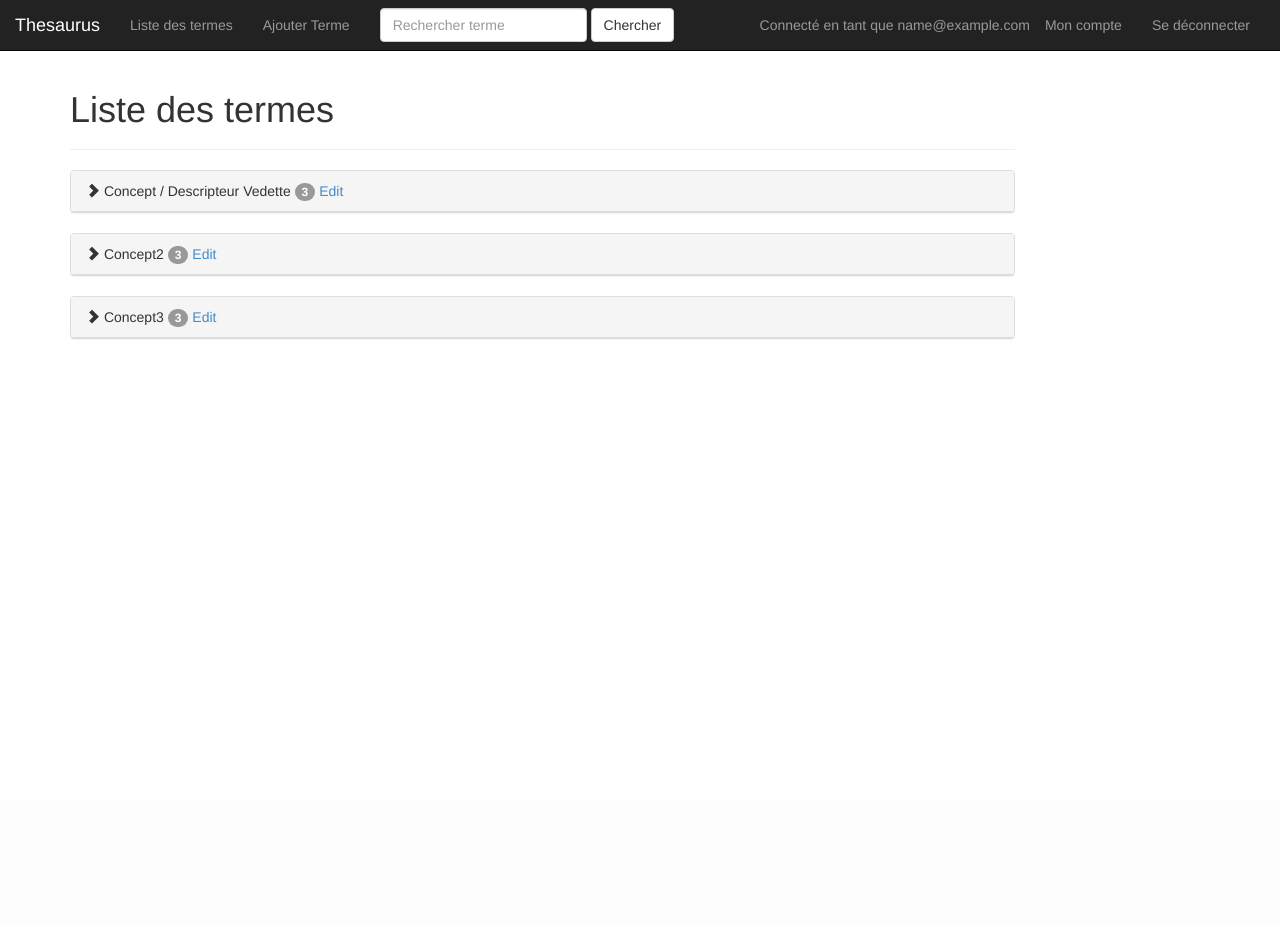
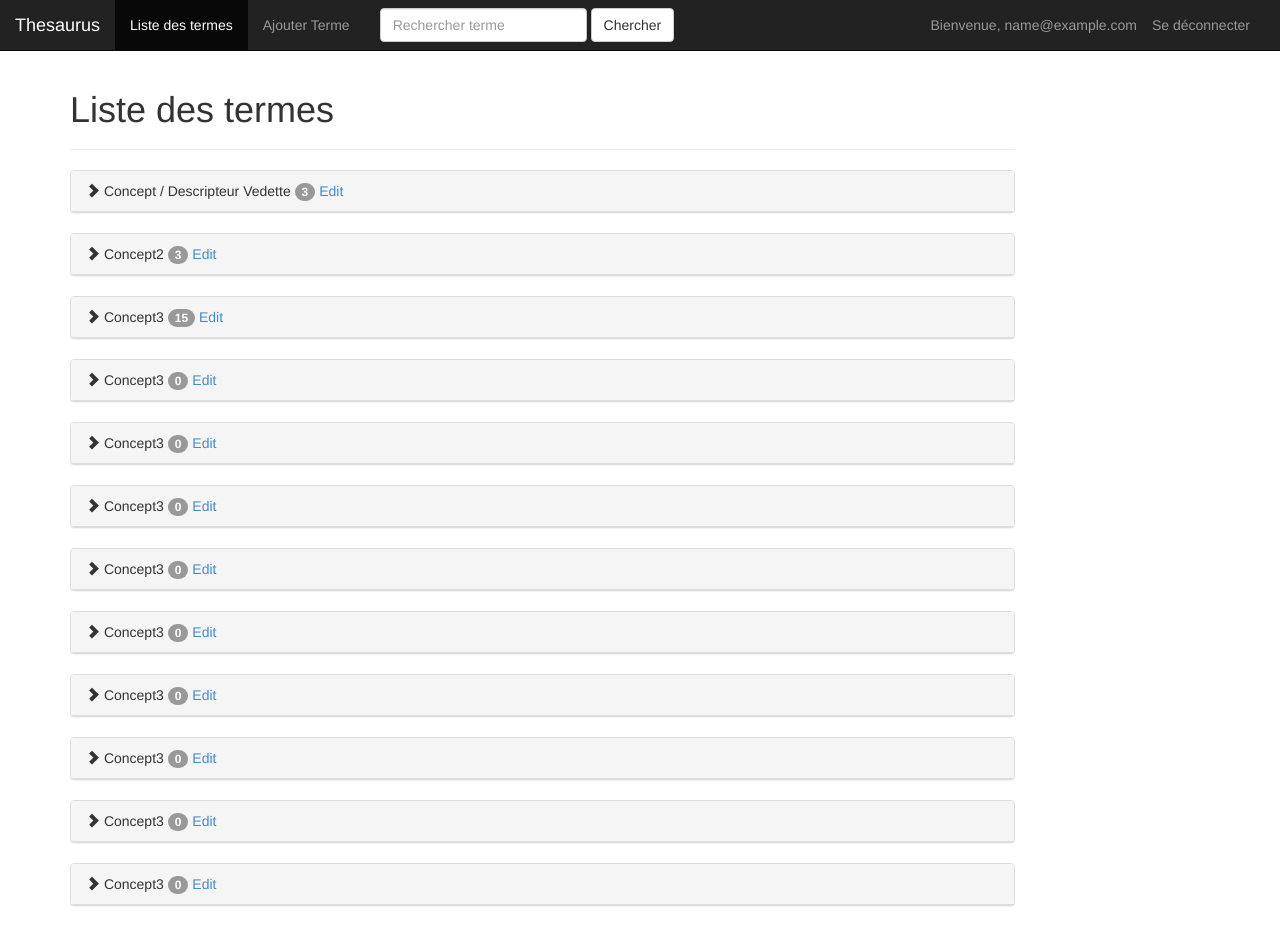
Before and after one commit to kilbiller/ThesaurusBDD, a PHP site: page /xe/index.php in a window 1280 px wide. Before the commit the page ends 339 px from the top, so only its background shows below. Run offline with PHP 8.4, Linux system fonts and the light colour scheme; the visitor is signed in with stand-in values (Sample User, id 1); some libraries are stand-ins or nearby versions.

Commit message:
modif design

```diff
--- a/account.php
+++ /dev/null
@@ -1,5 +0,0 @@
-<?php
-    require_once 'loader.php';
-
-    echo $twig->render('account.twig', array('go' => 'here'));
-?>
--- /dev/null
+++ b/compte.php
@@ -0,0 +1,5 @@
+<?php
+    require_once 'loader.php';
+
+    echo $twig->render('compte.twig', array('page' => 'compte'));
+?>
--- a/index.php
+++ b/index.php
@@ -40,6 +40,27 @@
         $concepts[2]->AddTerme(new Terme("Terme1","linkterme1"));
         $concepts[2]->AddTerme(new Terme("Terme2","linkterme2"));
         $concepts[2]->AddTerme(new Terme("Terme3","linkterme3"));
+        $concepts[2]->AddTerme(new Terme("Terme1","linkterme1"));
+        $concepts[2]->AddTerme(new Terme("Terme2","linkterme2"));
+        $concepts[2]->AddTerme(new Terme("Terme3","linkterme3"));
+        $concepts[2]->AddTerme(new Terme("Terme1","linkterme1"));
+        $concepts[2]->AddTerme(new Terme("Terme2","linkterme2"));
+        $concepts[2]->AddTerme(new Terme("Terme3","linkterme3"));
+        $concepts[2]->AddTerme(new Terme("Terme1","linkterme1"));
+        $concepts[2]->AddTerme(new Terme("Terme2","linkterme2"));
+        $concepts[2]->AddTerme(new Terme("Terme3","linkterme3"));
+        $concepts[2]->AddTerme(new Terme("Terme1","linkterme1"));
+        $concepts[2]->AddTerme(new Terme("Terme2","linkterme2"));
+        $concepts[2]->AddTerme(new Terme("Terme3","linkterme3"));
+    $concepts[] = new Concept("Concept3","linkconcept3");
+    $concepts[] = new Concept("Concept3","linkconcept3");
+    $concepts[] = new Concept("Concept3","linkconcept3");
+    $concepts[] = new Concept("Concept3","linkconcept3");
+    $concepts[] = new Concept("Concept3","linkconcept3");
+    $concepts[] = new Concept("Concept3","linkconcept3");
+    $concepts[] = new Concept("Concept3","linkconcept3");
+    $concepts[] = new Concept("Concept3","linkconcept3");
+    $concepts[] = new Concept("Concept3","linkconcept3");
 
-    echo $twig->render('index.twig', array('concepts' => $concepts));
+    echo $twig->render('index.twig', array('page' => 'index', 'concepts' => $concepts));
 ?>
--- a/registration.php
+++ b/inscription.php
@@ -27,6 +27,6 @@
     if(isset($_SESSION['email']))
         header("location: index.php" ) ; // On renvoie ensuite sur la page d'accueil
     else
-        echo $twig->render('registration.twig', array('error' => $error));
+        echo $twig->render('inscription.twig', array('page' => 'inscription','error' => $error));
 
 ?>
--- /dev/null
+++ b/recherche.php
@@ -0,0 +1,5 @@
+<?php
+    require_once 'loader.php';
+
+    echo $twig->render('recherche.twig', array('go' => 'here'));
+?>
--- a/search.php
+++ /dev/null
@@ -1,5 +0,0 @@
-<?php
-    require_once 'loader.php';
-
-    echo $twig->render('search.twig', array('go' => 'here'));
-?>
--- a/terme.php
+++ b/terme.php
@@ -10,5 +10,5 @@
     $stmt = $db->query("select d.libelle, t1.COLUMN_VALUE.libelle FROM DESCRIPTEURVEDETTE d, TABLE(d.specialisations) t1");
     $results = $stmt->fetchAll(PDO::FETCH_ASSOC);
 
-    echo $twig->render('terme.twig', array('logged' => $logged, 'test' => $results));
+    echo $twig->render('terme.twig', array('page' => 'terme', 'logged' => $logged, 'test' => $results));
 ?>
--- a/views/registration.twig
+++ b/views/inscription.twig
@@ -9,7 +9,7 @@
                     <h1>Inscription</h1>
                 </div>
                 {% if SESSION['email'] is defined %}
-                    <h2>Vous êtes déja connecté.</h2>
+                    <div class="alert alert-danger">Vous êtes déja inscrit et connecté.</div>
                 {% else %}
                     {% if error is not null %}
                         <div class="alert alert-danger">{{ error }}</div>
--- a/views/layout.twig
+++ b/views/layout.twig
@@ -21,12 +21,12 @@
             </div>
             <div class="collapse navbar-collapse">
                 <ul class="nav navbar-nav">
-                    <li><a href="index.php">Liste des termes</a></li>
-                    <li><a href="terme.php">Ajouter Terme</a></li>
+                    <li {% if page == 'index' %} class="active" {% endif %}><a href="index.php">Liste des termes</a></li>
+                    <li {% if page == 'terme' %} class="active" {% endif %}><a href="terme.php">Ajouter Terme</a></li>
                 </ul>
 
                 <!-- Search menu -->
-                <form class="navbar-form navbar-left" role="search" method="POST" action="search.php">
+                <form class="navbar-form navbar-left" role="search" method="POST" action="recherche.php">
                     <div class="form-group">
                         <input type="text" class="form-control" id="search" name="search" placeholder="Rechercher terme">
                     </div><span></span><!--Bug si on enleve le span ???-->
@@ -36,15 +36,19 @@
                 {% if SESSION['email'] is not defined %}
                 <!-- When your not logged -->
                 <ul class="nav navbar-nav navbar-right">
-                    <li><a href="registration.php">S'inscrire</a></li>
+                    <li {% if page == 'inscription' %} class="active" {% endif %}><a href="inscription.php">S'inscrire</a></li>
                     <li class="dropdown">
                         <a class="dropdown-toggle" href="#" data-toggle="dropdown">Se connecter <b class="caret"></b></a>
                         <div class="dropdown-menu" style="padding: 15px; padding-bottom: 0px;">
                             <span class="arrow"></span>
                             <form action="login.php" method="post" accept-charset="UTF-8">
-                                <input id="user_email" style="margin-bottom: 15px;" type="text" name="user_email" size="30" placeholder="Adresse email" required/>
-                                <input id="user_password" style="margin-bottom: 15px;" type="password" name="user_password" size="30" placeholder="Mot de passe" required/>
-                                <input class="btn btn-default" style="clear: left; width: 100%; height: 32px; font-size: 13px; margin-bottom: 15px;" type="submit" name="envoyer" value="Connexion" />
+                                <input id="user_email" style="margin-bottom: 15px;" type="text" name="user_email"
+                                       size="30" placeholder="Adresse email" required/>
+                                <input id="user_password" style="margin-bottom: 15px;" type="password" name="user_password"
+                                       size="30" placeholder="Mot de passe" required/>
+                                <input class="btn btn-default"
+                                       style="clear: left; width: 100%; height: 32px; font-size: 13px; margin-bottom: 15px;"
+                                       type="submit" name="envoyer" value="Connexion" />
                             </form>
                         </div>
                     </li>
@@ -52,10 +56,12 @@
                 {% else %}
                 <!-- When your logged -->
                 <ul class="nav navbar-nav navbar-right">
-                    <li><a href="account.php">Mon compte</a></li>
+                    <!-- <li {% if page == "compte" %} class="active" {% endif %}><a href="account.php">Mon compte</a></li> -->
                     <li><a href="logout.php">Se déconnecter</a></li>
                 </ul>
-                <p class="navbar-text navbar-right">Connecté en tant que {{ SESSION['email'] }}</p>
+                <p class="navbar-text navbar-right">
+                    Bienvenue, <a href="compte.php" class="navbar-link">{{ SESSION['email'] }}</a>
+                </p>
                 {% endif %}
             </div>
         </div>
```
Also changed, not shown: views/compte.twig (renamed from views/account.twig), views/recherche.twig (renamed from views/search.twig).
